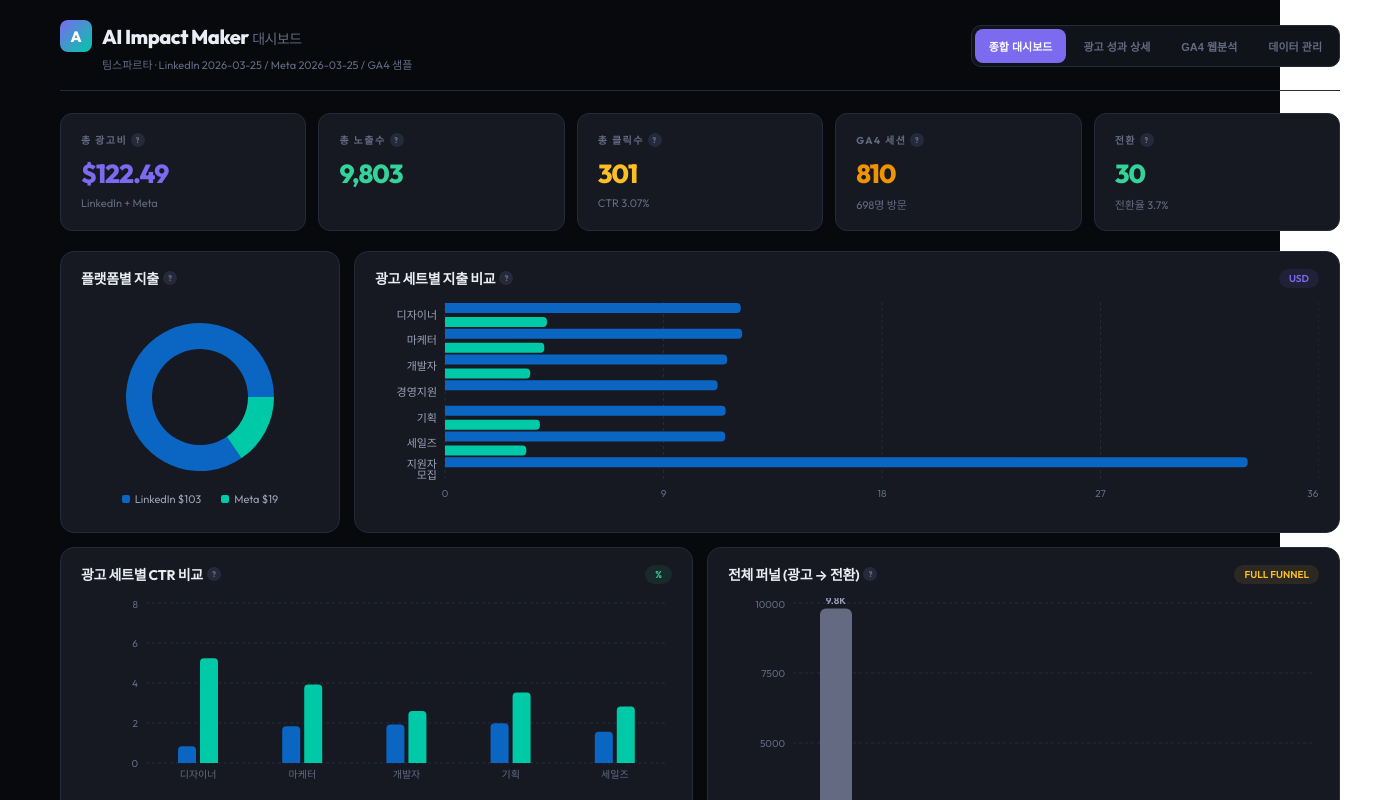
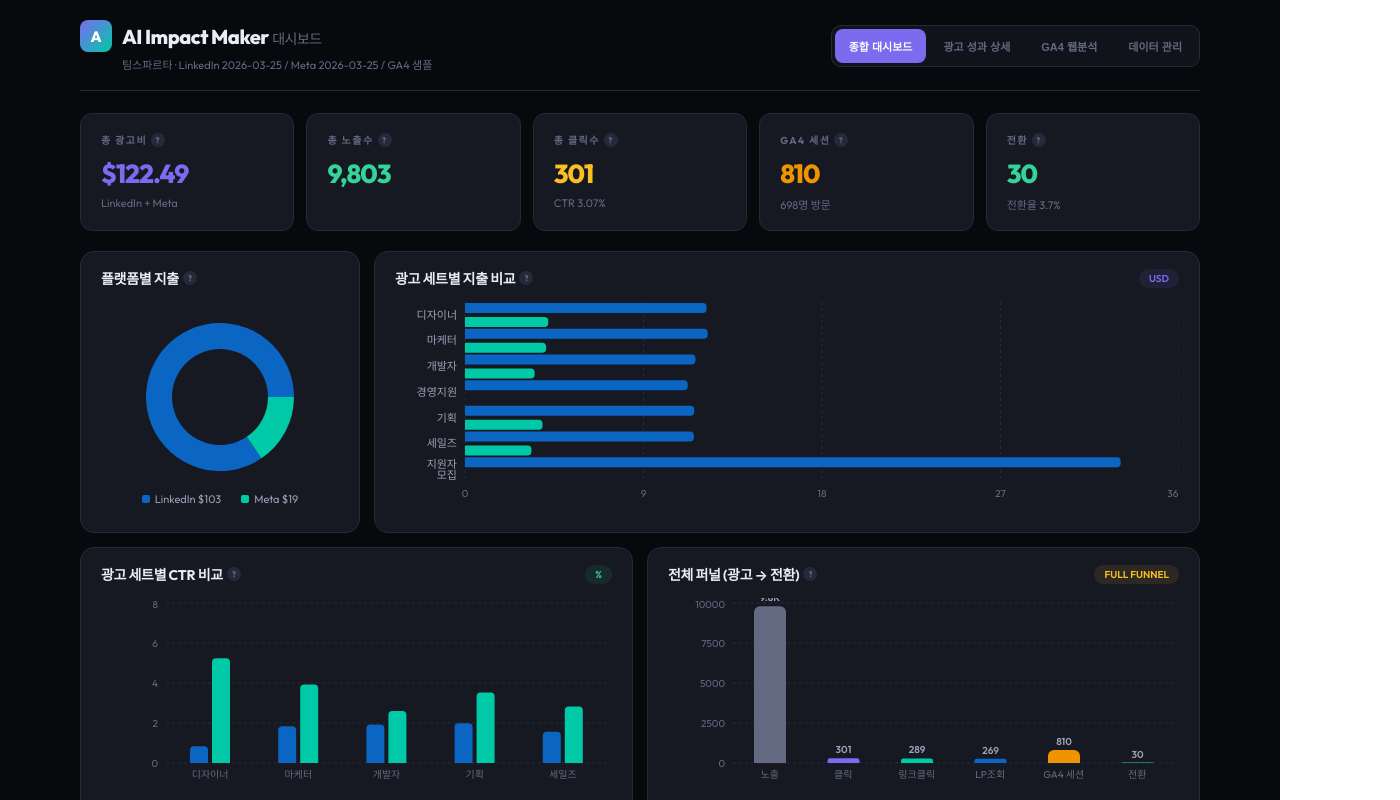
Before and after one commit to gyuhongchoi-bot/ai-dashboard, a React (Create React App) app: page / in a window 1280 px wide. Shown: the top 800 px of the page, 1400 px wide, since content can reach past the window. Built offline with nearby package versions, Linux system fonts and the light colour scheme.

Commit message:
Update App.js

```diff
--- a/src/App.js
+++ b/src/App.js
@@ -421,7 +421,7 @@ export default function Dashboard() {
           </ResponsiveContainer>
         </Crd>
         <Crd title="전체 퍼널 (광고 → 전환)" badge={{ text: "FULL FUNNEL", bg: C.warnSoft, color: C.warn }} tip="광고 노출부터 최종 전환까지의 단계별 수치입니다. 각 단계에서 얼마나 이탈하는지 확인하여 병목 구간을 파악할 수 있습니다.">
-          <ResponsiveContainer width="100%" height={320}>
+          <ResponsiveContainer width="100%" height={200}>
             <BarChart data={[
               { stage: "노출", value: totalImp },{ stage: "클릭", value: totalClick },
               { stage: "링크클릭", value: TLi.click + TMeta.link },{ stage: "LP조회", value: TLi.lp + TMeta.lp },
@@ -597,10 +597,10 @@ export default function Dashboard() {
   };
 
   return (
-    <div style={{ background: C.bg, color: C.text, fontFamily: "'Outfit', 'Pretendard', -apple-system, sans-serif" }}>
+    <div style={{ background: C.bg, minHeight: "100vh", color: C.text, fontFamily: "'Outfit', 'Pretendard', -apple-system, sans-serif" }}>
       <GlobalTooltip />
       <link href="https://fonts.googleapis.com/css2?family=Outfit:wght@400;600;700;800&display=swap" rel="stylesheet" />
-      <div style={{ width: "100%", margin: "0 auto", padding: "20px 60px 40px" }}>
+      <div style={{ maxWidth: 1120, margin: "0 auto", padding: "20px 20px 40px" }}>
         <div style={{ display: "flex", justifyContent: "space-between", alignItems: "center", marginBottom: 22, paddingBottom: 18, borderBottom: `1px solid ${C.border}`, flexWrap: "wrap", gap: 12 }}>
           <div>
             <div style={{ display: "flex", alignItems: "center", gap: 10, marginBottom: 4 }}>
```
